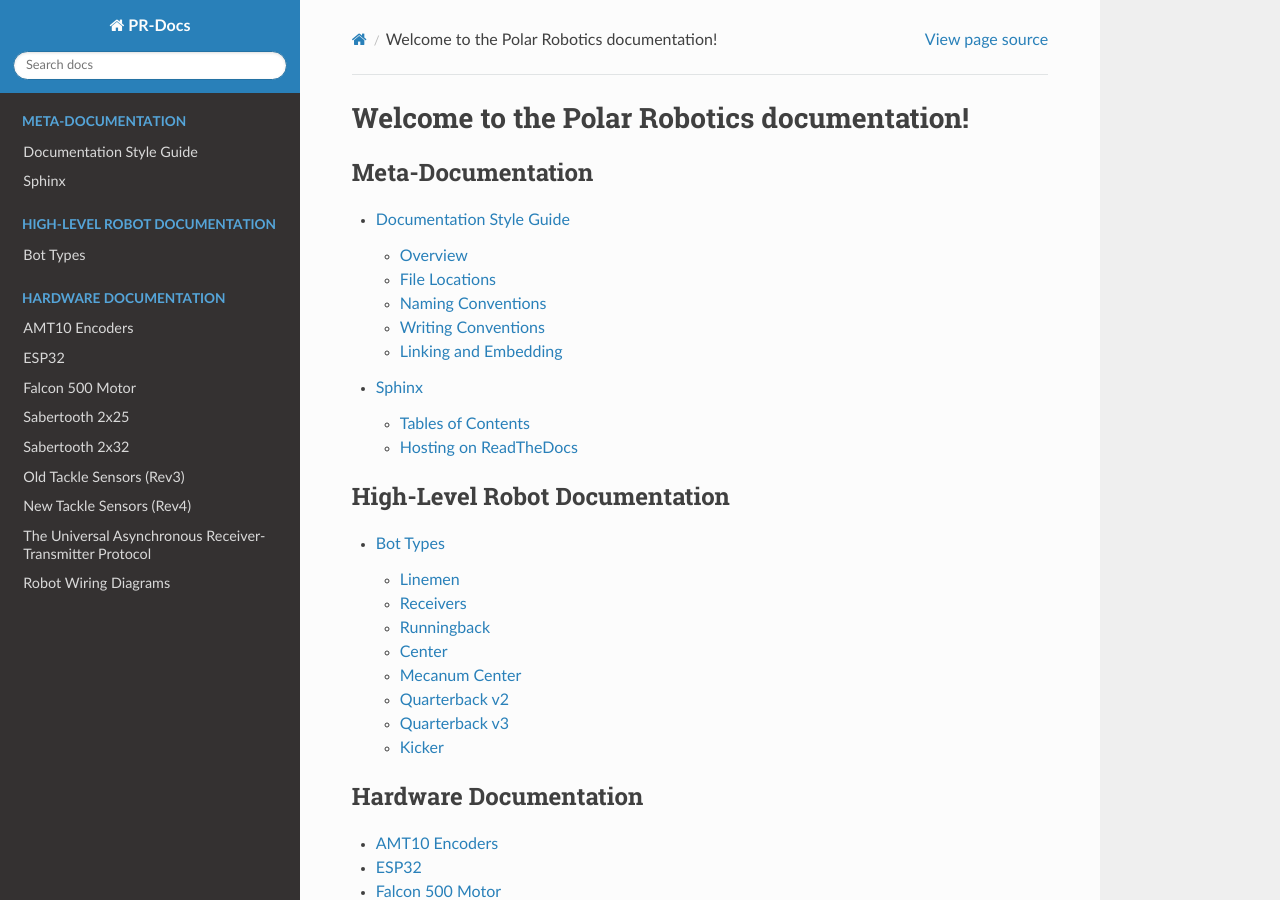
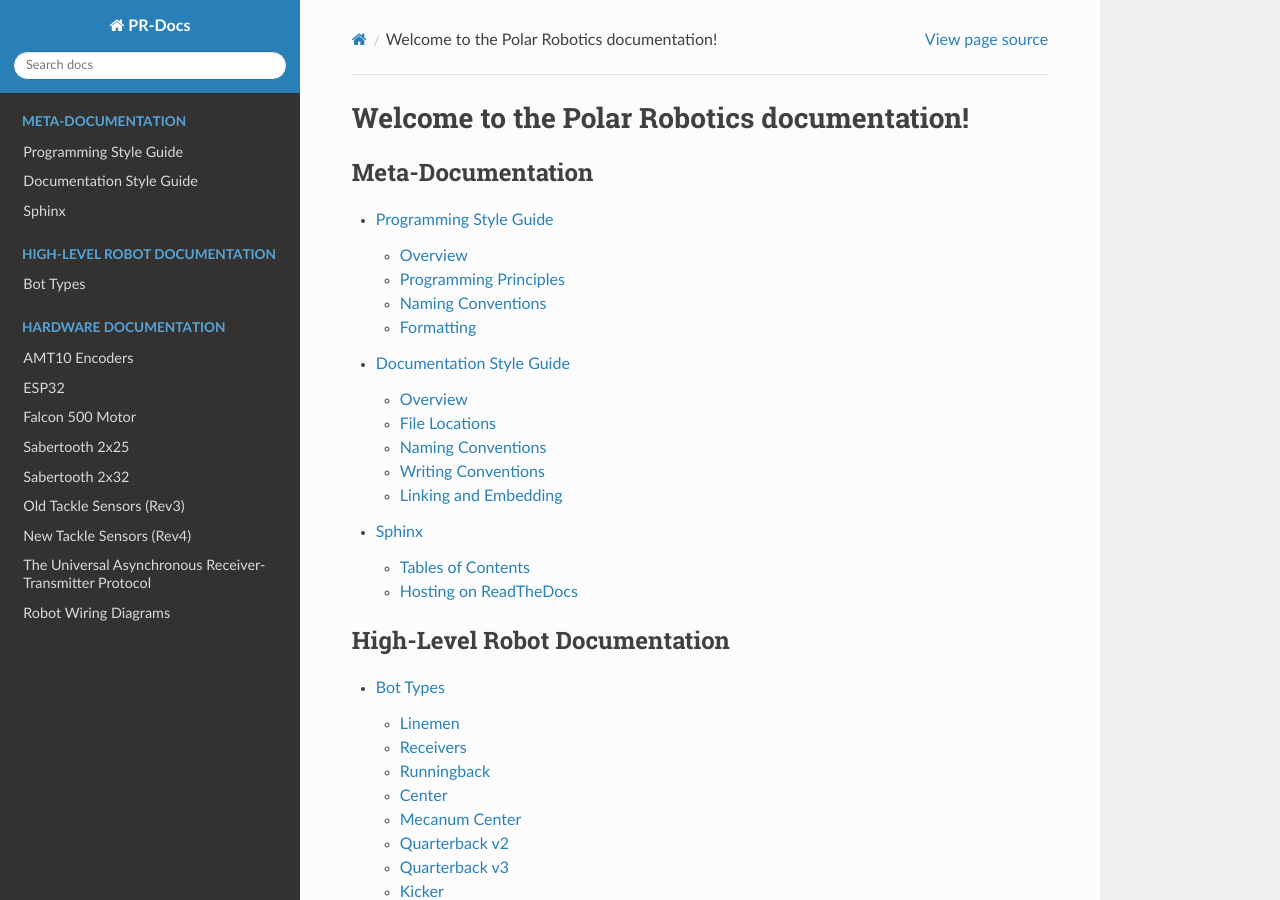
Before and after one commit to PolarRobotics/PR-Docs, a Sphinx documentation site: the page built from docs/source/index.md, in a window 1280 px wide and 900 px high. Built offline with Sphinx 7.4.7 and the Read the Docs theme 2.0.0, drawn with Linux system fonts in a browser that asks for light colours; pages that are not in the unit, such as notebooks, are missing from menus.

Commit message:
update index toctree

````diff
--- a/docs/source/index.md
+++ b/docs/source/index.md
@@ -10,7 +10,7 @@
 caption: Meta-Documentation
 maxdepth: 2
 ---
-
+metadocs/programming_style_guide
 metadocs/documentation_style_guide
 metadocs/sphinx
 ```
@@ -20,7 +20,6 @@ metadocs/sphinx
 caption: High-Level Robot Documentation
 maxdepth: 2
 ---
-
 high-level/bot_types
 ```
 
@@ -29,7 +28,6 @@ high-level/bot_types
 caption: Hardware Documentation
 maxdepth: 1
 ---
-
 hardware/encoders
 hardware/esp32
 hardware/falcons
````
